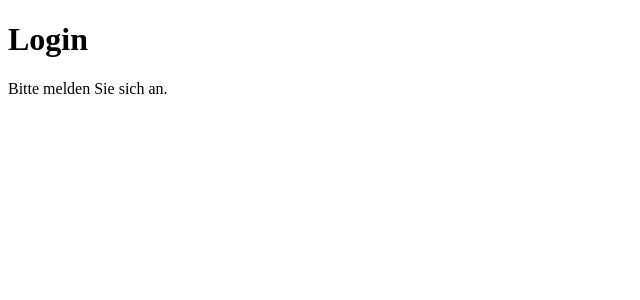
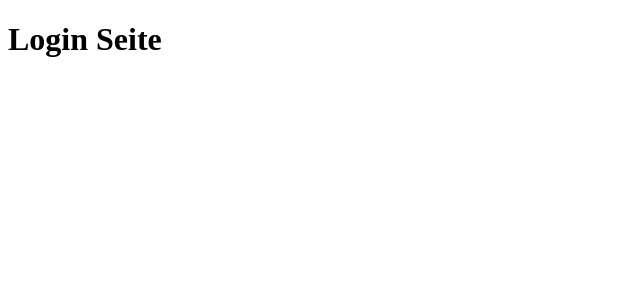
Before and after one commit to ToxIT843/activo-ki-dashboard, a Next.js app: page /login in a window 1280 px wide. Shown: the top 300 px of the page, without its empty margins (0-640 px from the left). Built offline with nearby package versions, Linux system fonts and the light colour scheme.

Commit message:
Update login.tsx

```diff
--- a/pages/login.tsx
+++ b/pages/login.tsx
@@ -1,8 +1,3 @@
 export default function Login() {
-  return (
-    <div>
-      <h1>Login</h1>
-      <p>Bitte melden Sie sich an.</p>
-    </div>
-  );
+  return <h1>Login Seite</h1>;
 }
```
